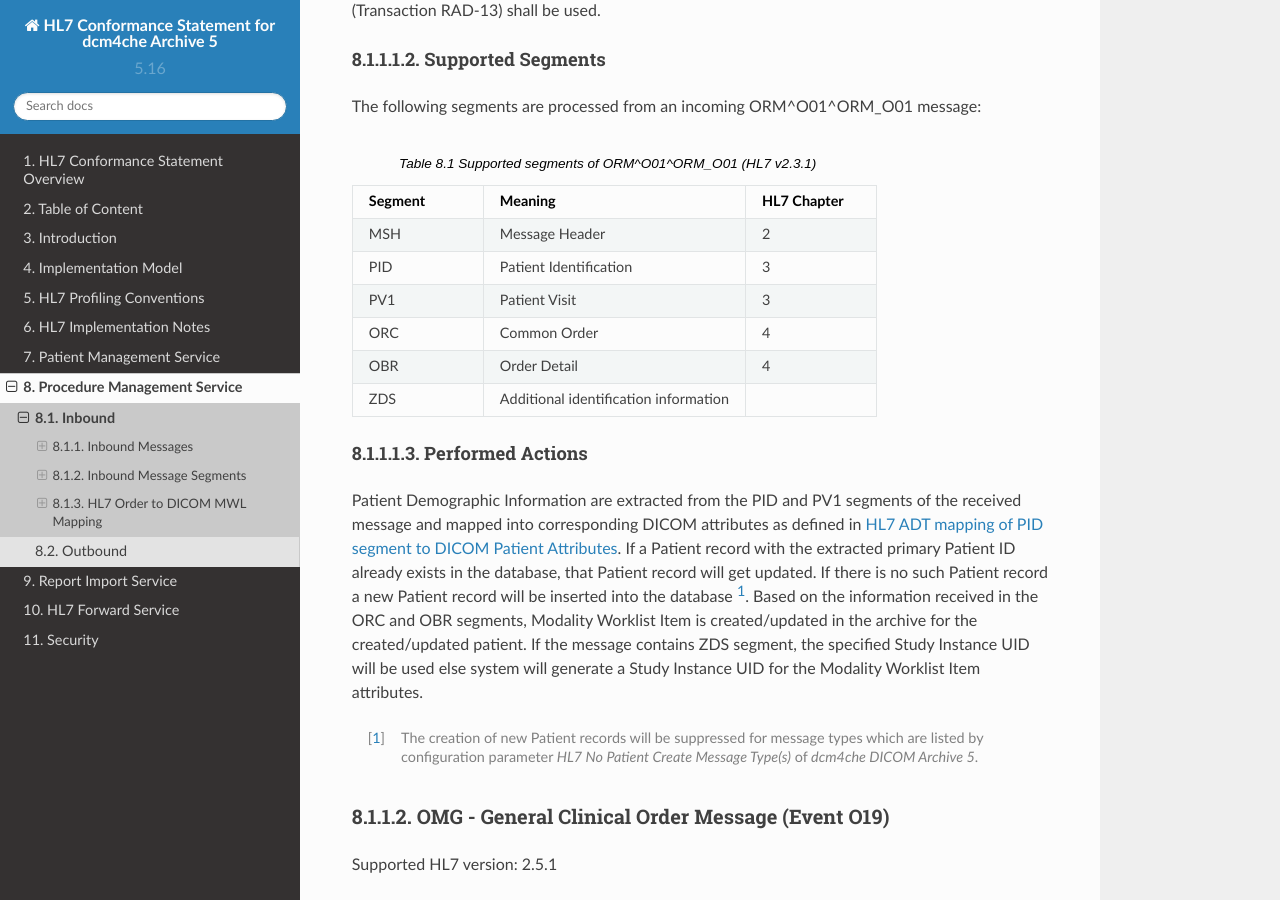
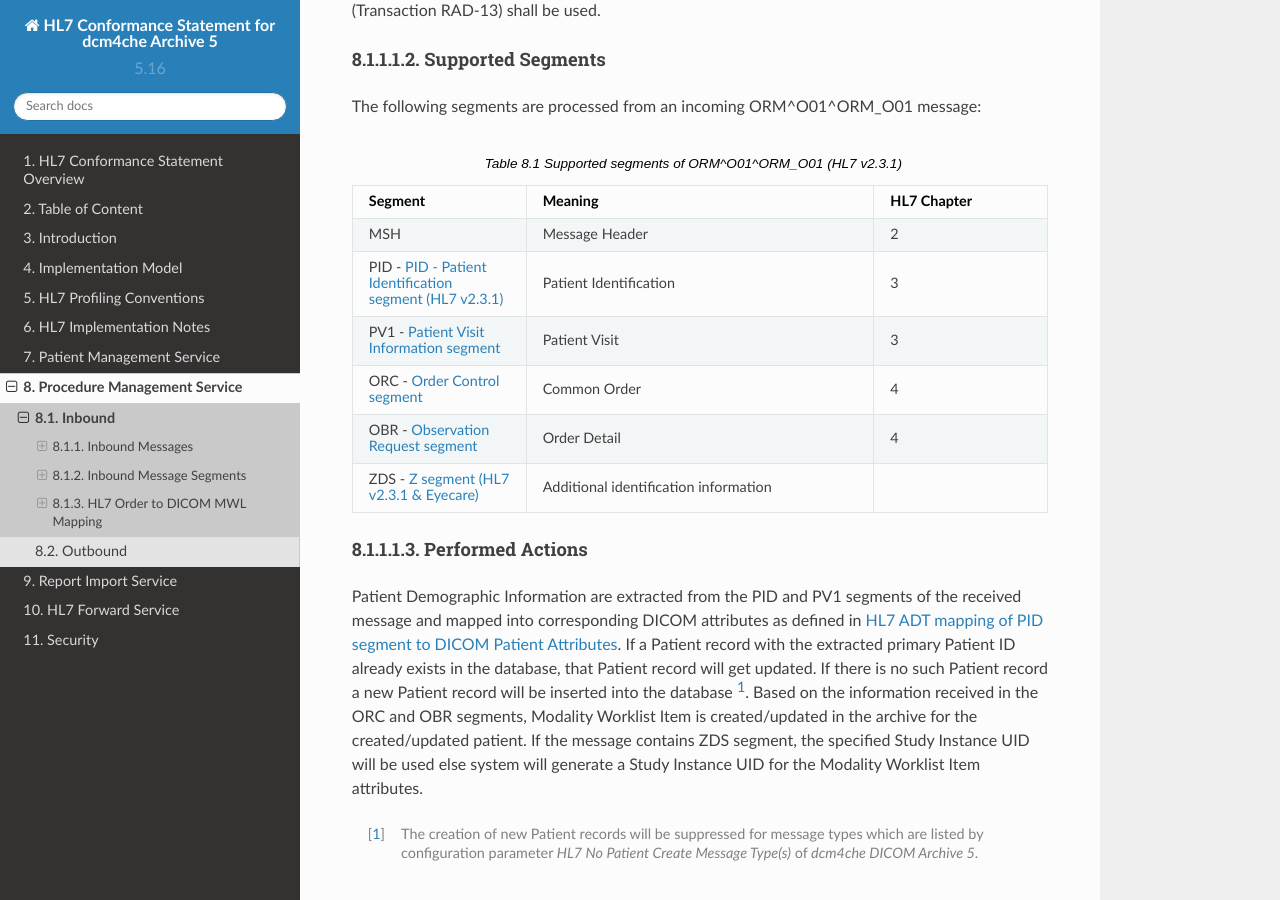
Before and after one commit to dcm4che/dcm4chee-arc-hl7cs, a Sphinx documentation site: the page built from source/orm/inbound.rst, in a window 1280 px wide and 900 px high, scrolled down 483 px. Built offline with Sphinx 7.4.7 and the Read the Docs theme 2.0.0, drawn with Linux system fonts in a browser that asks for light colours; part of the change alters nothing that is shown.

```diff
--- a/source/orm/inbound.rst
+++ b/source/orm/inbound.rst
@@ -33,11 +33,11 @@ The following segments are processed from an incoming ORM^O01^ORM_O01 message:
    :widths: 25, 50, 25
 
    MSH, Message Header, 2
-   PID, Patient Identification, 3
-   PV1, Patient Visit, 3
-   ORC, Common Order, 4
-   OBR, Order Detail, 4
-   ZDS, Additional identification information
+   PID - :ref:`tab_pid_231`, Patient Identification, 3
+   PV1 - :ref:`tab_pv1_orm_omg`, Patient Visit, 3
+   ORC - :ref:`tab_orc_orm_omg`, Common Order, 4
+   OBR - :ref:`tab_obr_orm_omg`, Order Detail, 4
+   ZDS - :ref:`tab_zds_orm_omg`, Additional identification information
 
 .. _orm_o01_actions:
 
```
